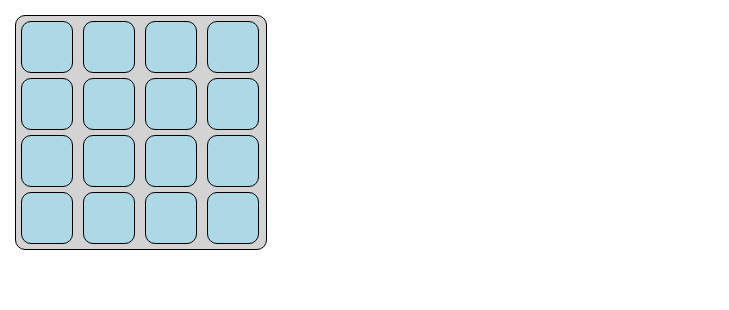
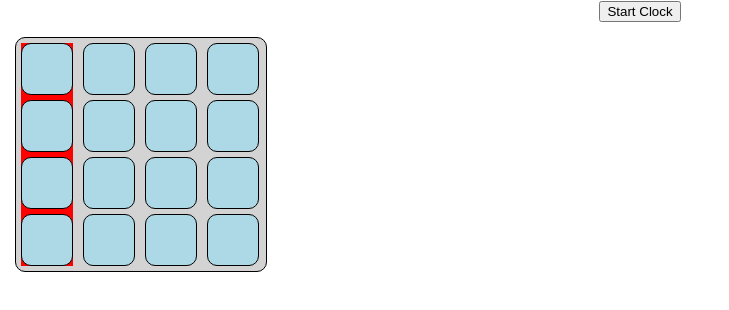
Before and after one commit to jedwards2/note-scroller, a React (Create React App) app: page / in a window 1280 px wide. Shown: the top 310 px of the page, without its empty margins (0-729 px from the left). Built offline with nearby package versions, Linux system fonts and the light colour scheme.

Commit message:
added buttons and moved state to app.js

```diff
--- a/src/App.js
+++ b/src/App.js
@@ -1,8 +1,93 @@
 import "./App.css";
 // import * as Tone from "tone";
+import { useState } from "react";
 import Grid from "./components/Grid/Grid";
 
 function App() {
+  const [clock, setClock] = useState({ state: false, count: 0 });
+  const [columnBackgrounds, setColumnBackgrounds] = useState([
+    true,
+    false,
+    false,
+    false,
+  ]);
+  const [gridState, setGridState] = useState([
+    [
+      { state: false, id: 0 },
+      { state: false, id: 1 },
+      { state: false, id: 2 },
+      { state: false, id: 3 },
+    ],
+    [
+      { state: false, id: 4 },
+      { state: false, id: 5 },
+      { state: false, id: 6 },
+      { state: false, id: 7 },
+    ],
+    [
+      { state: false, id: 8 },
+      { state: false, id: 9 },
+      { state: false, id: 10 },
+      { state: false, id: 11 },
+    ],
+    [
+      { state: false, id: 12 },
+      { state: false, id: 13 },
+      { state: false, id: 14 },
+      { state: false, id: 15 },
+    ],
+  ]);
+
+  function setBlock(id) {
+    setGridState((prevState) => {
+      const newState = [];
+      for (let i = 0; i < prevState.length; i++) {
+        let column = [];
+        for (let q = 0; q < prevState[i].length; q++) {
+          if (prevState[i][q].id === id) {
+            column.push({
+              state: !prevState[i][q].state,
+              id: id,
+            });
+          } else {
+            column.push(prevState[i][q]);
+          }
+        }
+        newState.push(column);
+      }
+      return newState;
+    });
+  }
+  function activateClock() {
+    // setClock((prevClock) => {
+    //   let newClock = { ...prevClock };
+    //   newClock["state"] = true;
+    //   return newClock;
+    // });
+
+    setClock((prevClock) => {
+      let newClock = { ...prevClock };
+      newClock.count = prevClock["count"] + 1;
+      return newClock;
+    });
+
+    setColumnBackgrounds((prevState) => {
+      let index = clock.count % gridState.length;
+      let newState = [...prevState];
+      newState[index] = !prevState[index];
+      return newState;
+    });
+  }
+
+  // function stopClock() {
+  //   setClock((prevClock) => {
+  //     let newClock = { ...prevClock };
+  //     newClock["state"] = false;
+  //     return newClock;
+  //   });
+  // }
+  console.log(columnBackgrounds);
+
   // const synth = new Tone.Synth().toDestination();
   // const synth2 = new Tone.Synth().toDestination();
   // let playNote = (note) => synth.triggerAttack(note);
@@ -11,7 +96,13 @@ function App() {
 
   return (
     <div className="App">
-      <Grid />
+      <button onClick={activateClock}>Start Clock</button>
+      {/* <button onClick={stopClock}>Stop Clock</button> */}
+      <Grid
+        gridState={gridState}
+        columnBackgrounds={columnBackgrounds}
+        setBlock={setBlock}
+      />
     </div>
   );
 }
--- a/src/components/Column/Column.css
+++ b/src/components/Column/Column.css
@@ -5,3 +5,11 @@
   margin: 5px 0px;
   margin-left: 5px;
 }
+
+.column-on {
+  background-color: red
+}
+
+.column-off {
+  background-color: transparent;
+}
--- a/src/components/Column/Column.js
+++ b/src/components/Column/Column.js
@@ -1,9 +1,9 @@
 import MusicBlock from "../MusicBlock/MusicBlock";
 import "./Column.css";
 
-function Column({ columnState, setBlock }) {
+function Column({ columnState, setBlock, background }) {
   return (
-    <div className="column">
+    <div className={`column ${background ? "column-on" : "column-off"}`}>
       <MusicBlock blockState={columnState[0]} setBlock={setBlock} />
       <MusicBlock blockState={columnState[1]} setBlock={setBlock} />
       <MusicBlock blockState={columnState[2]} setBlock={setBlock} />
--- a/src/components/Grid/Grid.js
+++ b/src/components/Grid/Grid.js
@@ -1,63 +1,29 @@
 import Column from "../Column/Column";
-import { useState } from "react";
-
 import "./Grid.css";
 
-function Grid() {
-  let [gridState, setGridState] = useState([
-    [
-      { state: false, id: 0 },
-      { state: false, id: 1 },
-      { state: false, id: 2 },
-      { state: false, id: 3 },
-    ],
-    [
-      { state: false, id: 4 },
-      { state: false, id: 5 },
-      { state: false, id: 6 },
-      { state: false, id: 7 },
-    ],
-    [
-      { state: false, id: 8 },
-      { state: false, id: 9 },
-      { state: false, id: 10 },
-      { state: false, id: 11 },
-    ],
-    [
-      { state: false, id: 12 },
-      { state: false, id: 13 },
-      { state: false, id: 14 },
-      { state: false, id: 15 },
-    ],
-  ]);
-
-  function setBlock(id) {
-    setGridState((prevState) => {
-      const newState = [];
-      for (let i = 0; i < prevState.length; i++) {
-        let column = [];
-        for (let q = 0; q < prevState[i].length; q++) {
-          if (prevState[i][q].id === id) {
-            column.push({
-              state: !prevState[i][q].state,
-              id: id,
-            });
-          } else {
-            column.push(prevState[i][q]);
-          }
-        }
-        newState.push(column);
-      }
-      return newState;
-    });
-  }
-
+function Grid({ gridState, columnBackgrounds, setBlock }) {
   return (
     <div className="grid">
-      <Column columnState={gridState[0]} setBlock={setBlock} />
-      <Column columnState={gridState[1]} setBlock={setBlock} />
-      <Column columnState={gridState[2]} setBlock={setBlock} />
-      <Column columnState={gridState[3]} setBlock={setBlock} />
+      <Column
+        columnState={gridState[0]}
+        setBlock={setBlock}
+        background={columnBackgrounds[0]}
+      />
+      <Column
+        columnState={gridState[1]}
+        setBlock={setBlock}
+        background={columnBackgrounds[1]}
+      />
+      <Column
+        columnState={gridState[2]}
+        setBlock={setBlock}
+        background={columnBackgrounds[1]}
+      />
+      <Column
+        columnState={gridState[3]}
+        setBlock={setBlock}
+        background={columnBackgrounds[1]}
+      />
     </div>
   );
 }
```
